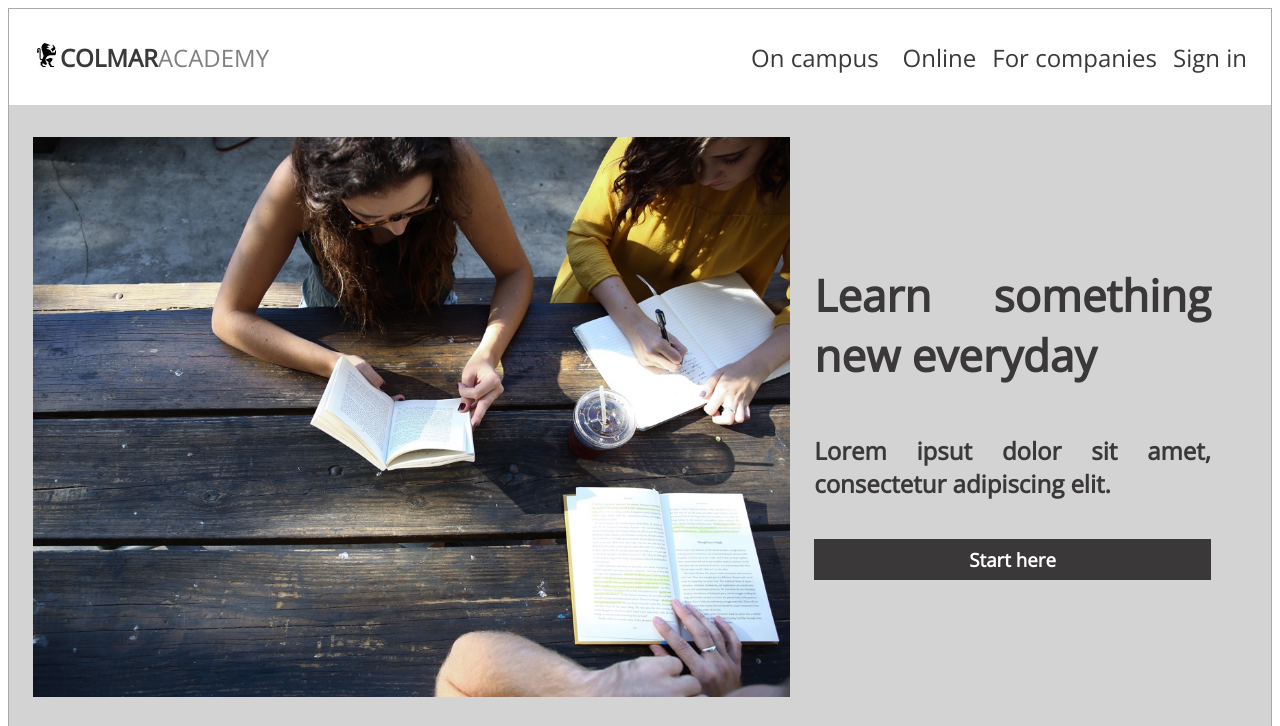
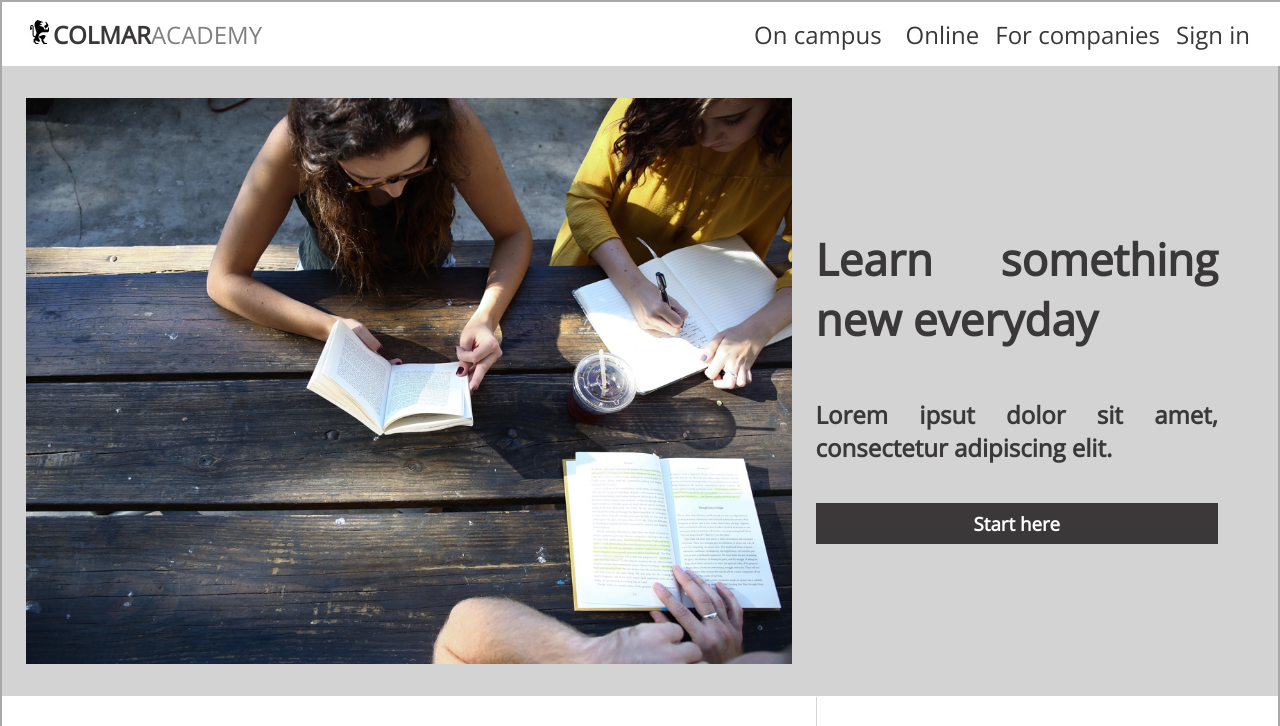
Before and after one commit to kekan94/ColmarCapstoneAssets, a plain HTML site: page index.html in a window 1280 px wide. Shown: the top 726 px of the page. Drawn offline with nearby package versions, Linux system fonts and the light colour scheme.

Commit message:
Update borders and positioning

```diff
--- a/resources/style.css
+++ b/resources/style.css
@@ -2,10 +2,11 @@ html {
     font-size: 16px;
     font-weight: normal;
     font-family: 'Open Sans', sans-serif;
+    border: 2px solid darkgray;
 }
 
 body {
-    border: 1px solid darkgray;
+    margin: 0;
 }
 
 h1 {
@@ -16,11 +17,16 @@ h1 {
 
 header {
     height: 4rem;
-    margin: 1rem 1.5rem;
+    width: 100%;
+    box-sizing: border-box;
     display: flex;
     justify-content: space-between;
     align-items: center;
     color: rgb(58, 56, 56);
+    background-color: white;
+    position: fixed;
+    z-index: 10;
+    padding: 1rem 1.5rem;
 }
 
 .child {
@@ -34,12 +40,9 @@ header {
     font-size: 1.5rem;
 }
 
-.child span:last-child {
-    margin-right: 0;
-}
-
 .child h2 {
     font-weight: bold;
+    margin: 0;
 }
 
 .child h2 span {
@@ -55,6 +58,12 @@ header {
 
 /*Main*/
 
+main {
+    position: relative;
+    top: 4rem;
+    padding-bottom: 5.35rem;
+}
+
 /*Banner*/
 
 #banner {
@@ -67,7 +76,7 @@ header {
 #banner img {
     width: 60%;
     height: auto;
-    padding: 2rem 1.5rem;
+    margin: 2rem 1.5rem 2rem 1.5rem;
 }
 
 .banner-information {
@@ -147,7 +156,7 @@ header {
 #information .side {
     margin-top: 1px;
     border-left: 1px solid lightgray;
-    padding: 1rem 1.5rem 2rem 0;
+    padding: 1rem 0 2rem 0;
 }
 
 .thesis .side {
@@ -157,7 +166,7 @@ header {
 #information .side1, .thesis .side1 {
     display: inline-flex;
     align-items: center;
-    padding: 1rem 0 1rem 1rem;
+    padding: 1rem 1.5rem 1rem 1rem;
     margin-bottom: 1px;
 }
 
@@ -253,10 +262,12 @@ header {
 /*Footer*/
 
 footer {
+    position: relative;
+    bottom: 0;
     color: rgb(118, 118, 118);
     display: flex;
     justify-content: space-between;
-    padding: 1rem 1.5rem 3rem 1.5rem;
+    padding: 0 1.5rem 3rem 1.5rem;
 }
 
 span:first-child {
```
